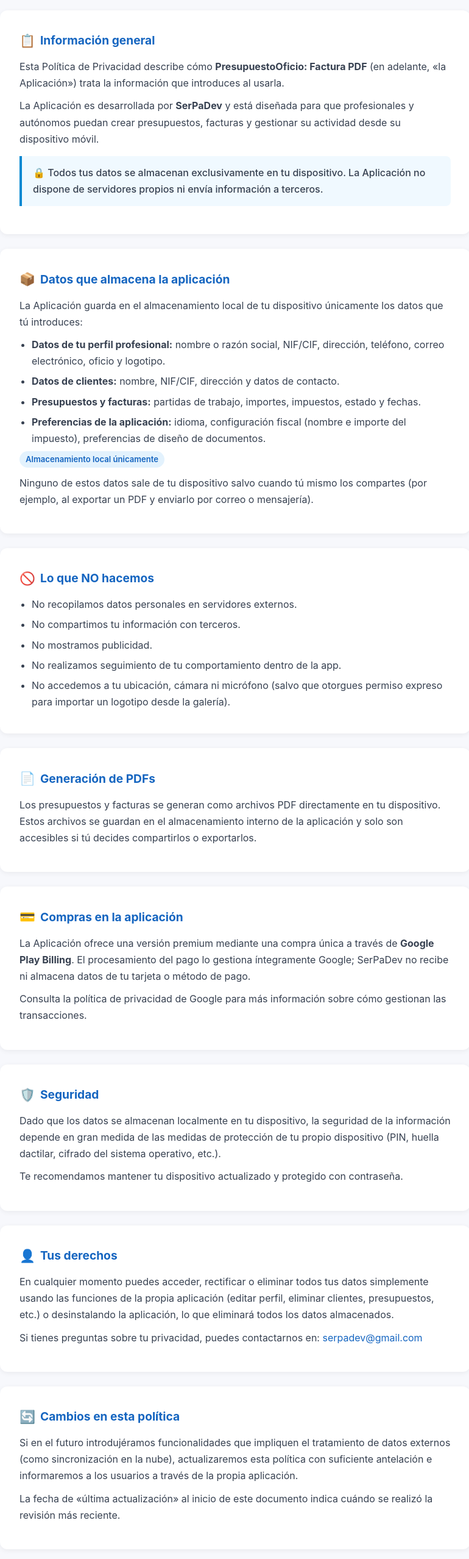
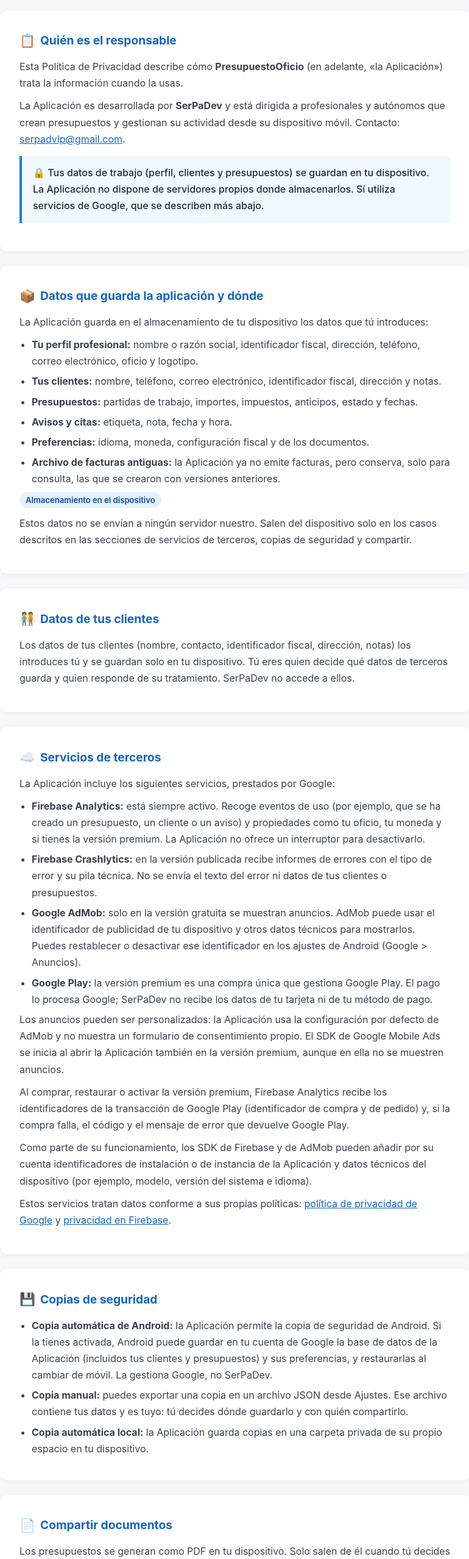
Before and after one commit to serpadev/presupuestoficio-privacy, a plain HTML site: page index.html in a window 1280 px wide. Shown: the part 240-2797 px from the top of the page at 61% size, without its empty margins (254-1024 px from the left). Drawn offline with Linux system fonts and the light colour scheme.

Commit message:
Add files via upload

```diff
--- a/index.html
+++ b/index.html
@@ -3,8 +3,10 @@
 <head>
   <meta charset="UTF-8" />
   <meta name="viewport" content="width=device-width, initial-scale=1.0" />
+  <meta name="color-scheme" content="light dark" />
   <title>Política de Privacidad — PresupuestoOficio</title>
   <style>
+    :root { color-scheme: light dark; }
     *, *::before, *::after { box-sizing: border-box; margin: 0; padding: 0; }
     body {
       font-family: -apple-system, BlinkMacSystemFont, 'Segoe UI', Roboto, Helvetica, Arial, sans-serif;
@@ -14,19 +16,19 @@
       background: #f7f8fc;
     }
     header {
-      background: linear-gradient(135deg, #1565c0 0%, #0288d1 100%);
-      color: white;
+      background: linear-gradient(135deg, #0d47a1 0%, #1565c0 100%);
+      color: #ffffff;
       padding: 48px 24px 36px;
       text-align: center;
     }
     header h1 { font-size: 2rem; font-weight: 700; margin-bottom: 8px; }
-    header p  { font-size: 1rem; opacity: 0.85; }
+    header p  { font-size: 1rem; color: #ffffff; }
     main {
       max-width: 820px;
       margin: 40px auto;
       padding: 0 24px 60px;
     }
-    section { background: white; border-radius: 12px; padding: 32px; margin-bottom: 24px; box-shadow: 0 2px 8px rgba(0,0,0,.06); }
+    section { background: #ffffff; border-radius: 12px; padding: 32px; margin-bottom: 24px; box-shadow: 0 2px 8px rgba(0,0,0,.06); }
     h2 { font-size: 1.2rem; font-weight: 700; color: #1565c0; margin-bottom: 12px; display: flex; align-items: center; gap: 8px; }
     h2 .icon { font-size: 1.3rem; }
     p, li { color: #374151; margin-bottom: 10px; }
@@ -35,7 +37,7 @@
     .badge {
       display: inline-block;
       background: #e3f2fd;
-      color: #1565c0;
+      color: #0d47a1;
       font-size: 0.82rem;
       font-weight: 600;
       padding: 2px 10px;
@@ -49,16 +51,29 @@
       border-radius: 0 8px 8px 0;
       margin: 14px 0;
     }
-    .highlight p { margin: 0; font-weight: 500; }
+    .highlight p { margin: 0; font-weight: 500; color: #1f2937; }
     footer {
       text-align: center;
       padding: 24px;
       font-size: 0.85rem;
-      color: #6b7280;
+      color: #4b5563;
     }
-    a { color: #1565c0; text-decoration: none; }
-    a:hover { text-decoration: underline; }
-    .updated { font-size: 0.85rem; color: #6b7280; margin-top: 4px; }
+    a { color: #1565c0; text-decoration: underline; }
+    header .updated { font-size: 0.85rem; color: #ffffff; margin-top: 4px; }
+
+    @media (prefers-color-scheme: dark) {
+      body { color: #e5e7eb; background: #0f1623; }
+      header { background: linear-gradient(135deg, #0b2a5b 0%, #0d47a1 100%); color: #ffffff; }
+      header p, header .updated { color: #ffffff; }
+      section { background: #1a2233; box-shadow: 0 2px 8px rgba(0,0,0,.4); }
+      h2 { color: #90caf9; }
+      p, li { color: #d1d5db; }
+      .badge { background: #0d3a66; color: #bbdefb; }
+      .highlight { background: #10304a; border-left-color: #64b5f6; }
+      .highlight p { color: #e5e7eb; }
+      footer { color: #9ca3af; }
+      a { color: #90caf9; }
+    }
   </style>
 </head>
 <body>
@@ -66,111 +81,185 @@
 <header>
   <h1>PresupuestoOficio</h1>
   <p>Política de Privacidad</p>
-  <p class="updated">Última actualización: 16 de marzo de 2026</p>
+  <p class="updated">Última actualización: 22 de noviembre de 2026</p>
 </header>
 
 <main>
 
-  <section>
-    <h2><span class="icon">📋</span> Información general</h2>
+  <section aria-labelledby="sec1">
+    <h2 id="sec1"><span class="icon" aria-hidden="true">📋</span> Quién es el responsable</h2>
     <p>
-      Esta Política de Privacidad describe cómo <strong>PresupuestoOficio: Factura PDF</strong>
-      (en adelante, «la Aplicación») trata la información que introduces al usarla.
+      Esta Política de Privacidad describe cómo <strong>PresupuestoOficio</strong>
+      (en adelante, «la Aplicación») trata la información cuando la usas.
     </p>
     <p>
-      La Aplicación es desarrollada por <strong>SerPaDev</strong> y está diseñada para que
-      profesionales y autónomos puedan crear presupuestos, facturas y gestionar su actividad
-      desde su dispositivo móvil.
+      La Aplicación es desarrollada por <strong>SerPaDev</strong> y está dirigida a
+      profesionales y autónomos que crean presupuestos y gestionan su actividad
+      desde su dispositivo móvil. Contacto:
+      <a href="mailto:serpadvlp@gmail.com">serpadvlp@gmail.com</a>.
     </p>
     <div class="highlight">
-      <p>🔒 Todos tus datos se almacenan exclusivamente en tu dispositivo. La Aplicación no dispone de servidores propios ni envía información a terceros.</p>
+      <p>🔒 Tus datos de trabajo (perfil, clientes y presupuestos) se guardan en tu dispositivo. La Aplicación no dispone de servidores propios donde almacenarlos. Sí utiliza servicios de Google, que se describen más abajo.</p>
     </div>
   </section>
 
-  <section>
-    <h2><span class="icon">📦</span> Datos que almacena la aplicación</h2>
-    <p>La Aplicación guarda en el almacenamiento local de tu dispositivo únicamente los datos que tú introduces:</p>
+  <section aria-labelledby="sec2">
+    <h2 id="sec2"><span class="icon" aria-hidden="true">📦</span> Datos que guarda la aplicación y dónde</h2>
+    <p>La Aplicación guarda en el almacenamiento de tu dispositivo los datos que tú introduces:</p>
     <ul>
-      <li><strong>Datos de tu perfil profesional:</strong> nombre o razón social, NIF/CIF, dirección, teléfono, correo electrónico, oficio y logotipo.</li>
-      <li><strong>Datos de clientes:</strong> nombre, NIF/CIF, dirección y datos de contacto.</li>
-      <li><strong>Presupuestos y facturas:</strong> partidas de trabajo, importes, impuestos, estado y fechas.</li>
-      <li><strong>Preferencias de la aplicación:</strong> idioma, configuración fiscal (nombre e importe del impuesto), preferencias de diseño de documentos.</li>
+      <li><strong>Tu perfil profesional:</strong> nombre o razón social, identificador fiscal, dirección, teléfono, correo electrónico, oficio y logotipo.</li>
+      <li><strong>Tus clientes:</strong> nombre, teléfono, correo electrónico, identificador fiscal, dirección y notas.</li>
+      <li><strong>Presupuestos:</strong> partidas de trabajo, importes, impuestos, anticipos, estado y fechas.</li>
+      <li><strong>Avisos y citas:</strong> etiqueta, nota, fecha y hora.</li>
+      <li><strong>Preferencias:</strong> idioma, moneda, configuración fiscal y de los documentos.</li>
+      <li><strong>Archivo de facturas antiguas:</strong> la Aplicación ya no emite facturas, pero conserva, solo para consulta, las que se crearon con versiones anteriores.</li>
     </ul>
-    <span class="badge">Almacenamiento local únicamente</span>
-    <p>Ninguno de estos datos sale de tu dispositivo salvo cuando tú mismo los compartes (por ejemplo, al exportar un PDF y enviarlo por correo o mensajería).</p>
+    <span class="badge">Almacenamiento en el dispositivo</span>
+    <p>Estos datos no se envían a ningún servidor nuestro. Salen del dispositivo solo en los casos descritos en las secciones de servicios de terceros, copias de seguridad y compartir.</p>
   </section>
 
-  <section>
-    <h2><span class="icon">🚫</span> Lo que NO hacemos</h2>
+  <section aria-labelledby="sec3">
+    <h2 id="sec3"><span class="icon" aria-hidden="true">🧑‍🤝‍🧑</span> Datos de tus clientes</h2>
+    <p>
+      Los datos de tus clientes (nombre, contacto, identificador fiscal, dirección, notas)
+      los introduces tú y se guardan solo en tu dispositivo. Tú eres quien decide qué
+      datos de terceros guarda y quien responde de su tratamiento.
+      SerPaDev no accede a ellos.
+    </p>
+  </section>
+
+  <section aria-labelledby="sec4">
+    <h2 id="sec4"><span class="icon" aria-hidden="true">☁️</span> Servicios de terceros</h2>
+    <p>La Aplicación incluye los siguientes servicios, prestados por Google:</p>
     <ul>
-      <li>No recopilamos datos personales en servidores externos.</li>
-      <li>No compartimos tu información con terceros.</li>
-      <li>No mostramos publicidad.</li>
-      <li>No realizamos seguimiento de tu comportamiento dentro de la app.</li>
-      <li>No accedemos a tu ubicación, cámara ni micrófono (salvo que otorgues permiso expreso para importar un logotipo desde la galería).</li>
+      <li>
+        <strong>Firebase Analytics:</strong> está siempre activo. Recoge eventos de uso
+        (por ejemplo, que se ha creado un presupuesto, un cliente o un aviso) y
+        propiedades como tu oficio, tu moneda y si tienes la versión premium.
+        La Aplicación no ofrece un interruptor para desactivarlo.
+      </li>
+      <li>
+        <strong>Firebase Crashlytics:</strong> en la versión publicada recibe informes de
+        errores con el tipo de error y su pila técnica. No se envía el texto del error ni
+        datos de tus clientes o presupuestos.
+      </li>
+      <li>
+        <strong>Google AdMob:</strong> solo en la versión gratuita se muestran anuncios.
+        AdMob puede usar el identificador de publicidad de tu dispositivo y otros datos
+        técnicos para mostrarlos. Puedes restablecer o desactivar ese identificador
+        en los ajustes de Android (Google &gt; Anuncios).
+      </li>
+      <li>
+        <strong>Google Play:</strong> la versión premium es una compra única que gestiona
+        Google Play. El pago lo procesa Google; SerPaDev no recibe los datos de tu tarjeta
+        ni de tu método de pago.
+      </li>
+    </ul>
+    <p>
+      Los anuncios pueden ser personalizados: la Aplicación usa la configuración por
+      defecto de AdMob y no muestra un formulario de consentimiento propio.
+      El SDK de Google Mobile Ads se inicia al abrir la Aplicación también en la versión
+      premium, aunque en ella no se muestren anuncios.
+    </p>
+    <p>
+      Al comprar, restaurar o activar la versión premium, Firebase Analytics recibe los identificadores de la transacción de
+      Google Play (identificador de compra y de pedido) y, si la compra falla, el código
+      y el mensaje de error que devuelve Google Play.
+    </p>
+    <p>
+      Como parte de su funcionamiento, los SDK de Firebase y de AdMob pueden añadir por su
+      cuenta identificadores de instalación o de instancia de la Aplicación y datos
+      técnicos del dispositivo (por ejemplo, modelo, versión del sistema e idioma).
+    </p>
+    <p>
+      Estos servicios tratan datos conforme a sus propias políticas:
+      <a href="https://policies.google.com/privacy">política de privacidad de Google</a> y
+      <a href="https://firebase.google.com/support/privacy">privacidad en Firebase</a>.
+    </p>
+  </section>
+
+  <section aria-labelledby="sec5">
+    <h2 id="sec5"><span class="icon" aria-hidden="true">💾</span> Copias de seguridad</h2>
+    <ul>
+      <li><strong>Copia automática de Android:</strong> la Aplicación permite la copia de seguridad de Android. Si la tienes activada, Android puede guardar en tu cuenta de Google la base de datos de la Aplicación (incluidos tus clientes y presupuestos) y sus preferencias, y restaurarlas al cambiar de móvil. La gestiona Google, no SerPaDev.</li>
+      <li><strong>Copia manual:</strong> puedes exportar una copia en un archivo JSON desde Ajustes. Ese archivo contiene tus datos y es tuyo: tú decides dónde guardarlo y con quién compartirlo.</li>
+      <li><strong>Copia automática local:</strong> la Aplicación guarda copias en una carpeta privada de su propio espacio en tu dispositivo.</li>
     </ul>
   </section>
 
-  <section>
-    <h2><span class="icon">📄</span> Generación de PDFs</h2>
+  <section aria-labelledby="sec6">
+    <h2 id="sec6"><span class="icon" aria-hidden="true">📄</span> Compartir documentos</h2>
     <p>
-      Los presupuestos y facturas se generan como archivos PDF directamente en tu dispositivo.
-      Estos archivos se guardan en el almacenamiento interno de la aplicación y solo son
-      accesibles si tú decides compartirlos o exportarlos.
+      Los presupuestos se generan como PDF en tu dispositivo. Solo salen de él cuando tú
+      decides compartirlos (por correo, WhatsApp u otra aplicación), exportar una copia o
+      abrir el chat o la llamada con un cliente. Lo que se comparte queda sujeto a la
+      política de la aplicación que elijas.
+    </p>
+    <p>
+      Los archivos temporales (PDF, exportaciones) se guardan en la caché privada de la
+      Aplicación y se borran automáticamente pasado un tiempo.
     </p>
   </section>
 
-  <section>
-    <h2><span class="icon">💳</span> Compras en la aplicación</h2>
+  <section aria-labelledby="sec7">
+    <h2 id="sec7"><span class="icon" aria-hidden="true">🔔</span> Notificaciones</h2>
     <p>
-      La Aplicación ofrece una versión premium mediante una compra única a través de
-      <strong>Google Play Billing</strong>. El procesamiento del pago lo gestiona
-      íntegramente Google; SerPaDev no recibe ni almacena datos de tu tarjeta o método de pago.
-    </p>
-    <p>Consulta la política de privacidad de Google para más información sobre cómo gestionan las transacciones.</p>
-  </section>
-
-  <section>
-    <h2><span class="icon">🛡️</span> Seguridad</h2>
-    <p>
-      Dado que los datos se almacenan localmente en tu dispositivo, la seguridad de la
-      información depende en gran medida de las medidas de protección de tu propio
-      dispositivo (PIN, huella dactilar, cifrado del sistema operativo, etc.).
-    </p>
-    <p>Te recomendamos mantener tu dispositivo actualizado y protegido con contraseña.</p>
-  </section>
-
-  <section>
-    <h2><span class="icon">👤</span> Tus derechos</h2>
-    <p>
-      En cualquier momento puedes acceder, rectificar o eliminar todos tus datos simplemente
-      usando las funciones de la propia aplicación (editar perfil, eliminar clientes,
-      presupuestos, etc.) o desinstalando la aplicación, lo que eliminará todos los datos
-      almacenados.
-    </p>
-    <p>
-      Si tienes preguntas sobre tu privacidad, puedes contactarnos en:
-      <a href="mailto:serpadev@gmail.com">serpadev@gmail.com</a>
+      Los avisos y recordatorios de citas son notificaciones locales programadas en tu
+      dispositivo. No pasan por ningún servidor.
     </p>
   </section>
 
-  <section>
-    <h2><span class="icon">🔄</span> Cambios en esta política</h2>
-    <p>
-      Si en el futuro introdujéramos funcionalidades que impliquen el tratamiento de datos
-      externos (como sincronización en la nube), actualizaremos esta política con suficiente
-      antelación e informaremos a los usuarios a través de la propia aplicación.
-    </p>
-    <p>La fecha de «última actualización» al inicio de este documento indica cuándo se realizó la revisión más reciente.</p>
+  <section aria-labelledby="sec8">
+    <h2 id="sec8"><span class="icon" aria-hidden="true">🔑</span> Permisos que solicita la aplicación</h2>
+    <ul>
+      <li><strong>Internet:</strong> para los servicios de Google descritos (anuncios, estadísticas, informes de errores y compras).</li>
+      <li><strong>Identificador de publicidad:</strong> para los anuncios de la versión gratuita.</li>
+      <li><strong>Notificaciones:</strong> para mostrar tus avisos y recordatorios.</li>
+      <li><strong>Alarmas exactas (solo hasta Android 12L) e inicio del dispositivo:</strong> para programar y recuperar los avisos tras reiniciar el móvil.</li>
+      <li><strong>Mantener activo el dispositivo:</strong> para que los avisos se entreguen a tiempo.</li>
+    </ul>
+    <p>La Aplicación no te pide acceso a la ubicación ni al micrófono. Para elegir un logotipo accede solo a la imagen que seleccionas de tu galería.</p>
   </section>
 
-  <section>
-    <h2><span class="icon">📬</span> Contacto</h2>
-    <p>Para cualquier consulta relacionada con la privacidad:</p>
+  <section aria-labelledby="sec9">
+    <h2 id="sec9"><span class="icon" aria-hidden="true">🗑️</span> Cómo borrar tus datos</h2>
+    <ul>
+      <li>Puedes editar los datos de tu perfil y eliminar clientes, presupuestos y avisos desde la propia Aplicación.</li>
+      <li>Al desinstalar la Aplicación o borrar sus datos en los ajustes de Android se elimina lo guardado en tu dispositivo.</li>
+      <li>Si tenías activada la copia de seguridad de Android, la copia almacenada por Google se gestiona desde los ajustes de copia de seguridad de tu cuenta de Google.</li>
+      <li>Los archivos que hayas compartido o exportado no se borran con la Aplicación: eliminarlos depende de ti.</li>
+      <li>Para consultas sobre tus datos, escribe a <a href="mailto:serpadvlp@gmail.com">serpadvlp@gmail.com</a>.</li>
+    </ul>
+  </section>
+
+  <section aria-labelledby="sec10">
+    <h2 id="sec10"><span class="icon" aria-hidden="true">🛡️</span> Seguridad</h2>
+    <p>
+      Como los datos se guardan en tu dispositivo, su seguridad depende en gran medida de
+      las protecciones del propio dispositivo (bloqueo de pantalla, cifrado del sistema,
+      actualizaciones). Te recomendamos mantenerlo actualizado y protegido.
+    </p>
+  </section>
+
+  <section aria-labelledby="sec11">
+    <h2 id="sec11"><span class="icon" aria-hidden="true">👤</span> Menores</h2>
+    <p>La Aplicación está dirigida a profesionales y autónomos, no a menores de edad.</p>
+  </section>
+
+  <section aria-labelledby="sec12">
+    <h2 id="sec12"><span class="icon" aria-hidden="true">🔄</span> Cambios en esta política</h2>
+    <p>
+      Podemos actualizar esta política cuando la Aplicación cambie. La fecha de
+      «última actualización» al inicio indica la revisión más reciente.
+    </p>
+  </section>
+
+  <section aria-labelledby="sec13">
+    <h2 id="sec13"><span class="icon" aria-hidden="true">📬</span> Contacto</h2>
     <ul>
       <li><strong>Desarrollador:</strong> SerPaDev</li>
-      <li><strong>Correo electrónico:</strong> <a href="mailto:serpadev@gmail.com">serpadev@gmail.com</a></li>
-      <li><strong>Aplicación:</strong> PresupuestoOficio: Factura PDF</li>
+      <li><strong>Correo electrónico:</strong> <a href="mailto:serpadvlp@gmail.com">serpadvlp@gmail.com</a></li>
+      <li><strong>Aplicación:</strong> PresupuestoOficio</li>
     </ul>
   </section>
 
```
